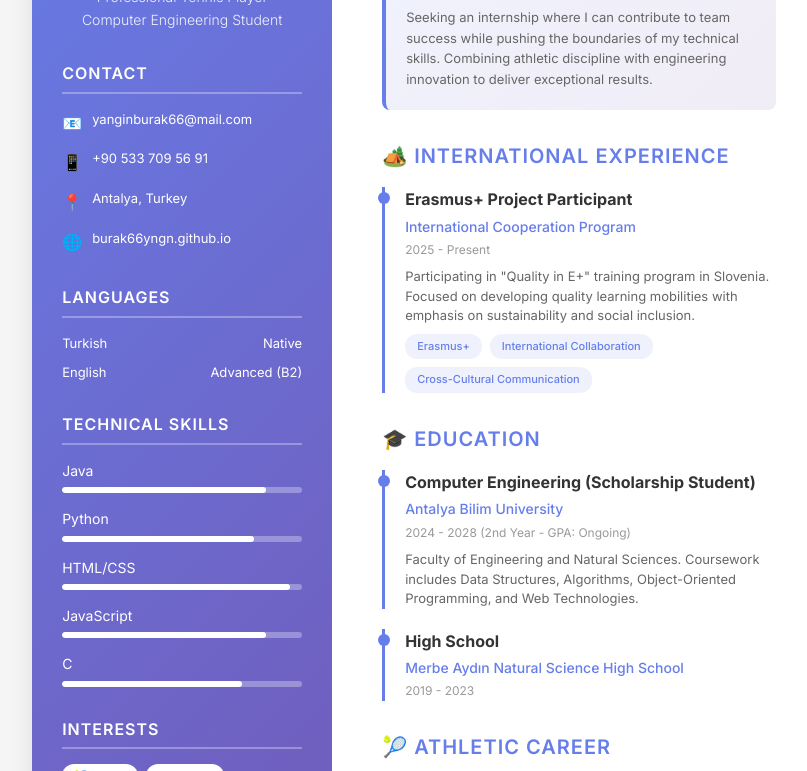
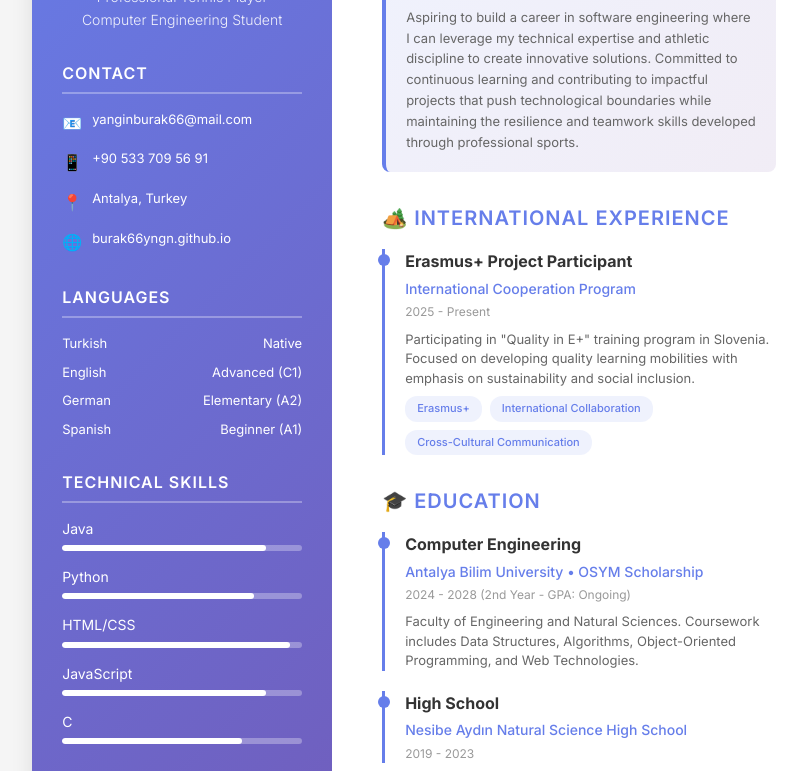
Before and after one commit to Burak66Yngn/Burak66Yngn.github.io, a plain HTML site: page Burak-Yangin-CV.html in a window 1280 px wide. Shown: the part 287-1058 px from the top of the page, without its empty margins (211-1018 px from the left). Drawn offline with Linux system fonts and the light colour scheme.

Commit message:
Update CV: correct school name, broader career objective, OSYM scholarship, updated languages (C1/A2/A1), new tagline

```diff
--- a/Burak-Yangin-CV.html
+++ b/Burak-Yangin-CV.html
@@ -314,7 +314,15 @@
                 </div>
                 <div class="language-item">
                     <span>English</span>
-                    <span>Advanced (B2)</span>
+                    <span>Advanced (C1)</span>
+                </div>
+                <div class="language-item">
+                    <span>German</span>
+                    <span>Elementary (A2)</span>
+                </div>
+                <div class="language-item">
+                    <span>Spanish</span>
+                    <span>Beginner (A1)</span>
                 </div>
             </div>
 
@@ -367,15 +375,17 @@
         <div class="main-content">
             <div class="header">
                 <h1>Burak Yangın</h1>
-                <p class="tagline">Engineering Innovation Through Athlete Discipline</p>
+                <p class="tagline">Bridging Athletic Excellence and Technical Innovation</p>
             </div>
 
             <div class="section">
                 <div class="highlight-box">
                     <h3>🎯 Career Objective</h3>
-                    <p style="font-size: 13px; color: #666;">Seeking an internship where I can contribute to team
-                        success while pushing the boundaries of my technical skills. Combining athletic discipline with
-                        engineering innovation to deliver exceptional results.</p>
+                    <p style="font-size: 13px; color: #666;">Aspiring to build a career in software engineering where I
+                        can leverage my technical expertise and athletic discipline to create innovative solutions.
+                        Committed to continuous learning and contributing to impactful projects that push technological
+                        boundaries while maintaining the resilience and teamwork skills developed through professional
+                        sports.</p>
                 </div>
             </div>
 
@@ -398,15 +408,15 @@
             <div class="section">
                 <div class="section-title">🎓 Education</div>
                 <div class="timeline-item">
-                    <h4>Computer Engineering (Scholarship Student)</h4>
-                    <div class="organization">Antalya Bilim University</div>
+                    <h4>Computer Engineering</h4>
+                    <div class="organization">Antalya Bilim University • OSYM Scholarship</div>
                     <div class="date">2024 - 2028 (2nd Year - GPA: Ongoing)</div>
                     <p>Faculty of Engineering and Natural Sciences. Coursework includes Data Structures, Algorithms,
                         Object-Oriented Programming, and Web Technologies.</p>
                 </div>
                 <div class="timeline-item">
                     <h4>High School</h4>
-                    <div class="organization">Merbe Aydın Natural Science High School</div>
+                    <div class="organization">Nesibe Aydın Natural Science High School</div>
                     <div class="date">2019 - 2023</div>
                 </div>
             </div>
```
